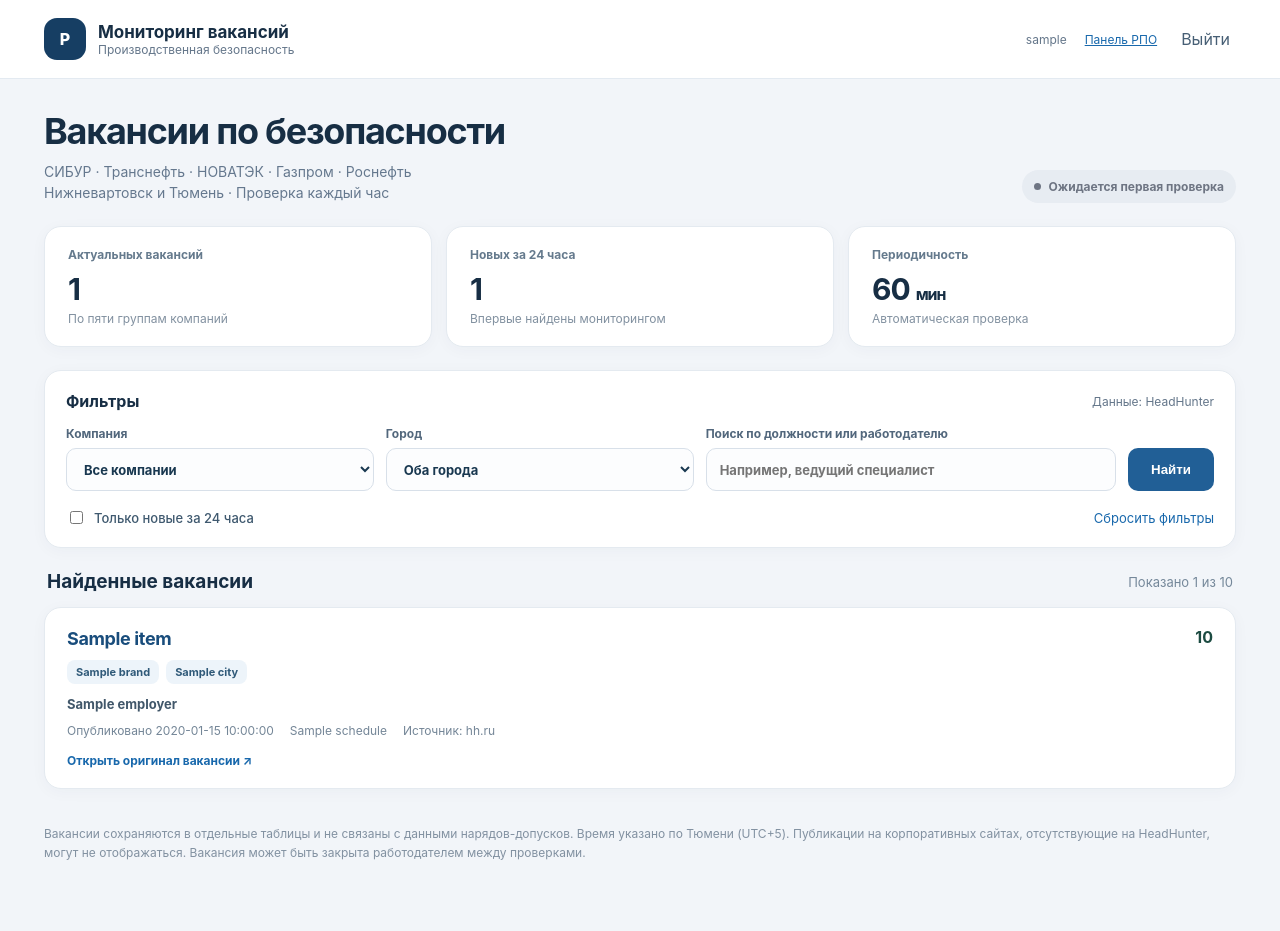
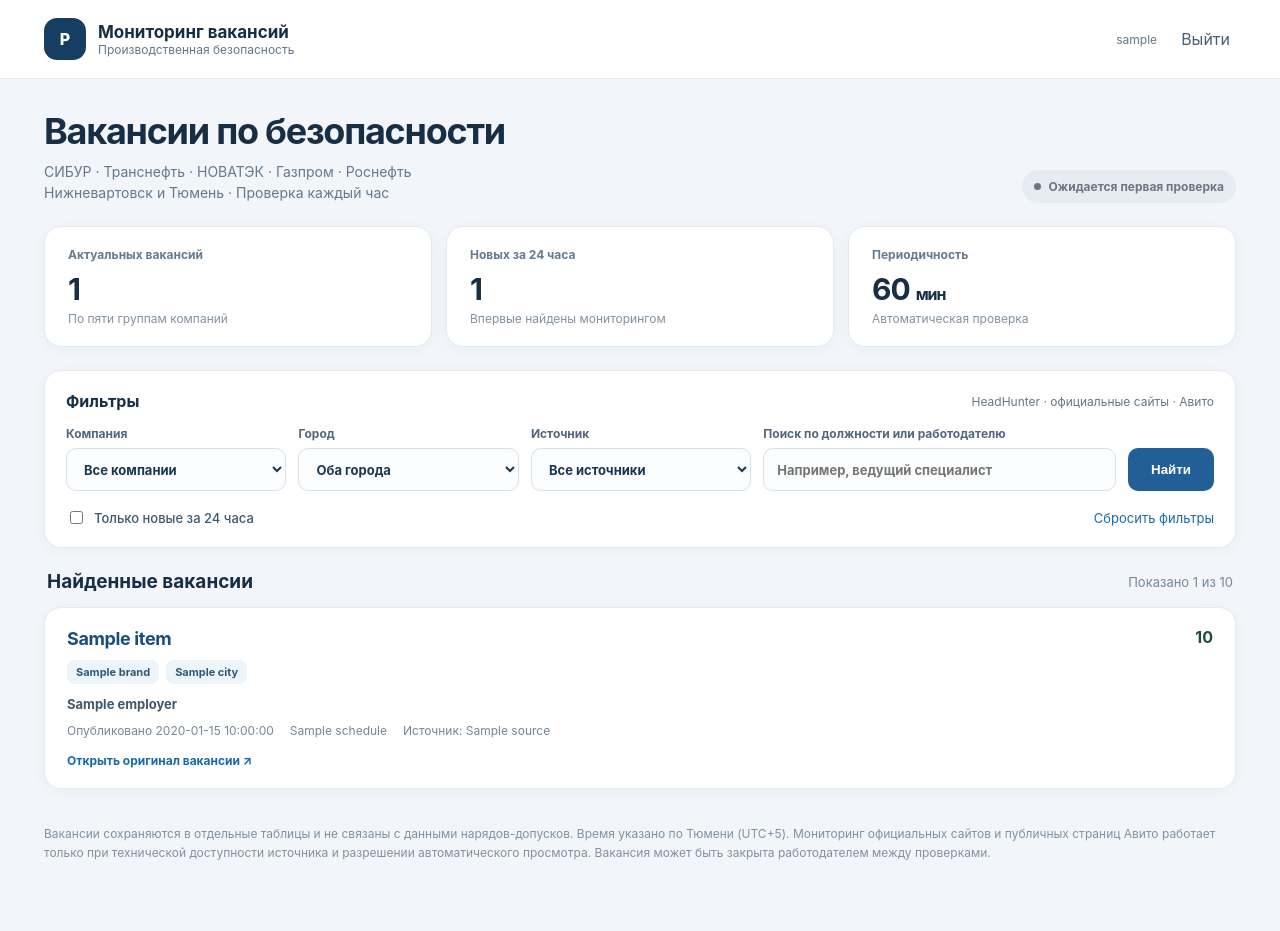
Before and after one commit to toypajnv/rpo-mobile, a FastAPI app: template server/app/templates/vacancies.html in a window 1280 px wide. Run offline with FastAPI, Linux system fonts and the light colour scheme; the template is opened without the code that fills it: most values are stand-ins (such as "Sample title", 1, 10 or a date in 2020).

Commit message:
Show HH, careers and Avito sources with source filter and partial refresh notices

```diff
--- a/server/app/templates/vacancies.html
+++ b/server/app/templates/vacancies.html
@@ -38,7 +38,7 @@ h1{font-size:clamp(26px,3.2vw,36px);letter-spacing:-.035em;margin:0 0 8px}
 .filters{padding:20px 21px;margin-bottom:22px}
 .filter-head{display:flex;justify-content:space-between;gap:12px;align-items:center;margin:0 0 15px}
 .filter-head b{font-size:16px}
-.filters-grid{display:grid;grid-template-columns:1.2fr 1.2fr 1.6fr auto;gap:12px;align-items:end}
+.filters-grid{display:grid;grid-template-columns:1fr 1fr 1fr 1.6fr auto;gap:12px;align-items:end}
 label{font-size:12px;color:#52677c;font-weight:650;display:grid;gap:7px}
 select,input[type=search]{height:43px;width:100%;padding:0 13px;background:#fcfdfe;border:1px solid #d8e0e9;border-radius:10px;font:inherit;font-size:13px;color:#193850}
 select:focus,input:focus{outline:2px solid #afd5fa;outline-offset:1px}
@@ -78,7 +78,7 @@ button.primary{height:43px;border:0;border-radius:10px;color:#fff;background:#21
 .metrics{grid-template-columns:1fr 1fr;gap:9px}.metrics .metric:last-child{grid-column:span 2}.metric{padding:15px}
 .metric strong{font-size:25px}.filters{padding:15px}
 .filters-grid{grid-template-columns:1fr 1fr}
-.filters-grid label:nth-child(3){grid-column:span 2}
+.filters-grid label:nth-child(4){grid-column:span 2}
 .filters-grid .primary{grid-column:span 2}
 .row{flex-direction:column}.salary{order:2}
 .vacancy{padding:17px}.vacancy h3{font-size:16px}
@@ -94,8 +94,8 @@ button.primary{height:43px;border:0;border-radius:10px;color:#fff;background:#21
     </div>
     <div class="header-actions">
       <span class="muted small user">{{ operator.username }}</span>
-      <a class="small" href="/dashboard">Панель РПО</a>
-      <form action="/logout" method="post"><button class="linklike small" type="submit">Выйти</button></form>
+
+      <form action="/vacancies/logout" method="post"><button class="linklike small" type="submit">Выйти</button></form>
     </div>
   </div>
 </header>
@@ -107,8 +107,8 @@ button.primary{height:43px;border:0;border-radius:10px;color:#fff;background:#21
     </div>
     {% if scan and scan.status == 'ok' %}
       <span class="status"><i class="dot"></i> Проверено {{ ru_date(scan.finished_at) }}</span>
-    {% elif scan and scan.status == 'error' %}
-      <span class="status error"><i class="dot"></i> Ошибка источника</span>
+    {% elif scan and scan.status in ('error', 'partial') %}
+      <span class="status error"><i class="dot"></i> {{ "Частично обновлено" if scan.status == "partial" else "Ошибки источников" }} · {{ ru_date(scan.finished_at) }}</span>
     {% else %}
       <span class="status pending"><i class="dot"></i> Ожидается первая проверка</span>
     {% endif %}
@@ -120,8 +120,8 @@ button.primary{height:43px;border:0;border-radius:10px;color:#fff;background:#21
     <div class="metric"><div class="kicker">Периодичность</div><strong>60 <span style="font-size:16px">мин</span></strong><div class="foot">Автоматическая проверка</div></div>
   </div>
 
-  {% if scan and scan.status == 'error' %}
-  <div class="notice"><b>Не удалось обновить вакансии.</b> Последние успешно найденные данные сохранены.<br>
+  {% if scan and scan.status in ('error', 'partial') %}
+  <div class="notice"><b>Некоторые источники недоступны.</b> Данные успешных источников обновлены, а остальные сохранены без изменений.<br>
     {{ scan.message }}<br>
     {% if 'TOKEN' in scan.message or '403' in scan.message or '401' in scan.message %}
       Для доступа к API зарегистрируйте приложение на <a href="https://dev.hh.ru/" target="_blank" rel="noopener noreferrer">dev.hh.ru</a> и задайте OAuth-токен <code>HH_API_TOKEN</code> в настройках сервера.
@@ -132,7 +132,7 @@ button.primary{height:43px;border:0;border-radius:10px;color:#fff;background:#21
   {% endif %}
 
   <form class="filters" method="get" action="/vacancies">
-    <div class="filter-head"><b>Фильтры</b><span class="muted small">Данные: HeadHunter</span></div>
+    <div class="filter-head"><b>Фильтры</b><span class="muted small">HeadHunter · официальные сайты · Авито</span></div>
     <div class="filters-grid">
       <label>Компания
         <select name="brand" onchange="this.form.submit()">
@@ -144,6 +144,12 @@ button.primary{height:43px;border:0;border-radius:10px;color:#fff;background:#21
         <select name="city" onchange="this.form.submit()">
           <option value="">Оба города</option>
           {% for item in cities %}<option value="{{ item }}" {% if city == item %}selected{% endif %}>{{ item }}</option>{% endfor %}
+        </select>
+      </label>
+      <label>Источник
+        <select name="source" onchange="this.form.submit()">
+          <option value="">Все источники</option>
+          {% for item in sources %}<option value="{{ item }}" {% if source == item %}selected{% endif %}>{{ item }}</option>{% endfor %}
         </select>
       </label>
       <label>Поиск по должности или работодателю
@@ -179,7 +185,7 @@ button.primary{height:43px;border:0;border-radius:10px;color:#fff;background:#21
       <div class="meta">
         <span>Опубликовано {{ ru_date(item.published_at) }}</span>
         {% if item.schedule %}<span>{{ item.schedule }}</span>{% endif %}
-        <span>Источник: hh.ru</span>
+        <span>Источник: {{ item.source }}</span>
       </div>
       <a class="goto" href="{{ item.url }}" target="_blank" rel="noopener noreferrer">Открыть оригинал вакансии ↗</a>
     </article>
@@ -204,7 +210,7 @@ button.primary{height:43px;border:0;border-radius:10px;color:#fff;background:#21
   {% endif %}
   <p class="footer">
     Вакансии сохраняются в отдельные таблицы и не связаны с данными нарядов-допусков.
-    Время указано по Тюмени (UTC+5). Публикации на корпоративных сайтах, отсутствующие на HeadHunter, могут не отображаться.
+    Время указано по Тюмени (UTC+5). Мониторинг официальных сайтов и публичных страниц Авито работает только при технической доступности источника и разрешении автоматического просмотра.
     Вакансия может быть закрыта работодателем между проверками.
   </p>
 </main>
```
